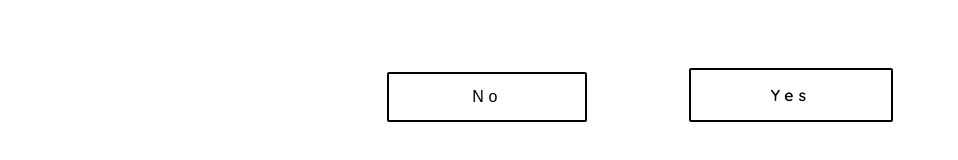
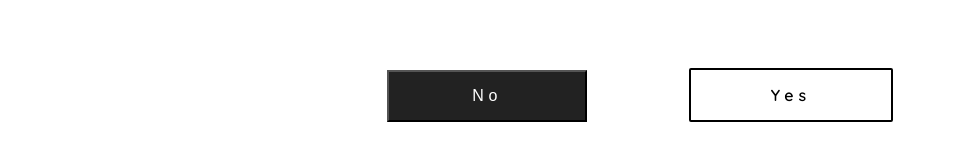
Before and after one commit to CoreySumma/Robot, a React (Vite) app: page / in a window 1280 px wide. Shown: the part 606-766 px from the top of the page, without its empty margins (0-958 px from the left). Built offline with nearby package versions, Linux system fonts and the light colour scheme.

Commit message:
Added no button animation

```diff
--- a/src/components/buttons/NoButton.tsx
+++ b/src/components/buttons/NoButton.tsx
@@ -1,9 +1,25 @@
+import {useState } from "react";
 import "./button.scss";
 
 export default function NoButton() {
+  const [buttonPosition, setButtonPosition] = useState({
+    left: "30%",
+    bottom: "10%",
+  });
+
+  function snapToNewPosition() {
+    const randomX = Math.floor(Math.random() * window.innerWidth * .8);
+    const randomY = Math.floor(Math.random() * window.innerHeight * .8);
+    setButtonPosition({ left: `${randomX}px`, bottom: `${randomY}px` });
+  }
+
   return (
-    <button className="no_button">
+    <button
+      className="no_button"
+      style={buttonPosition}
+      onMouseEnter={snapToNewPosition}
+    >
       No
     </button>
-  )
+  );
 }
--- a/src/components/buttons/button.scss
+++ b/src/components/buttons/button.scss
@@ -38,7 +38,8 @@ label:hover .yes_button {
   border-radius: 50%;
   background: #00c1fc;
   opacity: 0;
-  transition: all 0.3s;
+  transition: all 0.1s;
+  will-change: transform, opacity;
 }
 
 .yes_tick {
@@ -198,14 +199,10 @@ label:hover .yes_spots {
 
 .no_button {
   position: absolute;
-  left: 30%;
-  bottom: 10%;
   width: 200px;
-  height: 50px;
-  border: 2px solid black;
-  border-radius: 2px;
-  color: black;
-  background-color: transparent;
+  height: 52px;
+  color: white;
+  background-color: #222;
   cursor: pointer;
   transition: all 0.3s;
   overflow: hidden;
```
